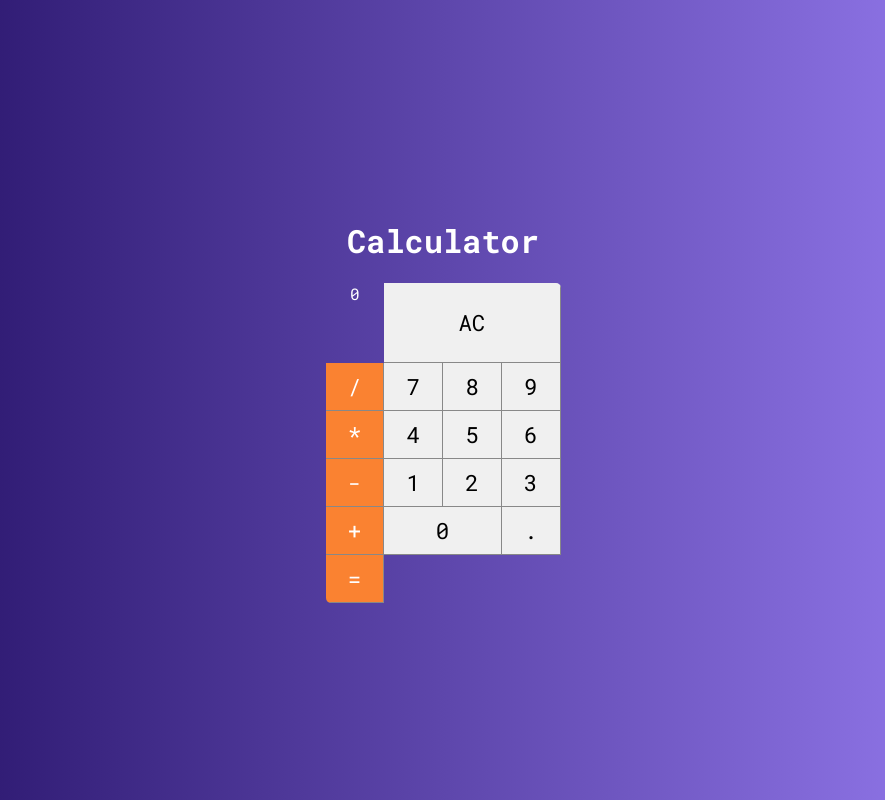
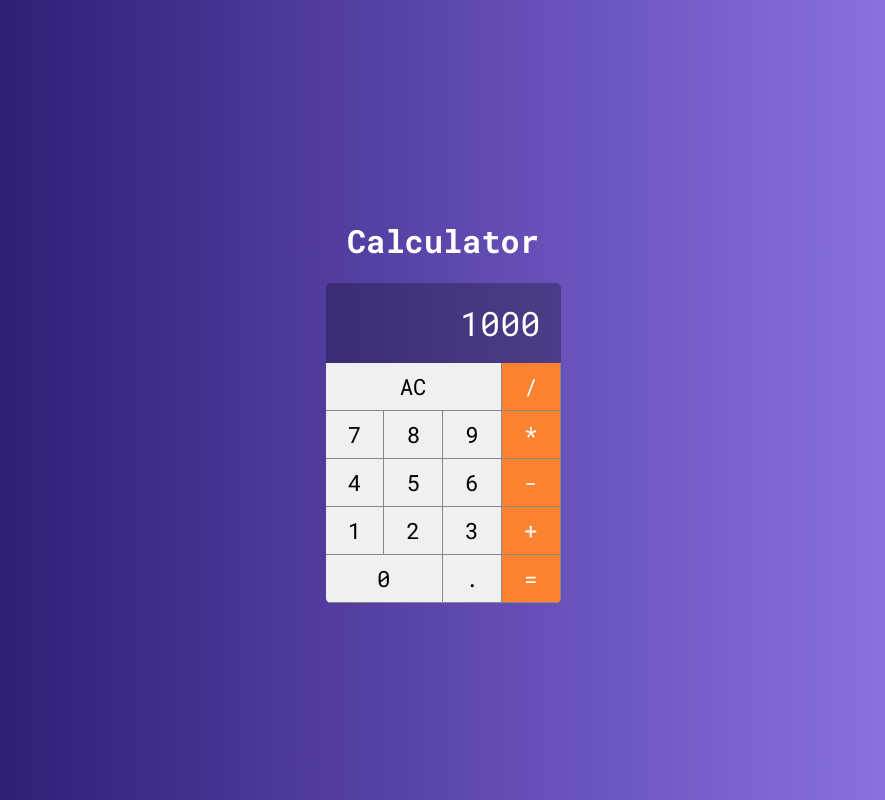
Before and after one commit to ecpieritz/calculator-vue, a Vue app: page / in a window 1280 px wide. Shown: the whole page, without its empty margins (197-1082 px from the left). Built offline with nearby package versions, Linux system fonts and the light colour scheme.

Commit message:
Added Style to Display

```diff
--- a/src/components/Display.vue
+++ b/src/components/Display.vue
@@ -1,15 +1,24 @@
 <template>
   <div class="display">
-    0
+    {{value}}
   </div>
 </template>
 
 <script>
 export default {
-
+  props: ['value']
 }
 </script>
 
 <style>
-
+  .display{
+    grid-column: span 4;
+    background-color: #0004;
+    display: flex;
+    align-items: center;
+    justify-content: flex-end;
+    padding: 20px;
+    font-size: 2.1em;
+    overflow: hidden;
+  }
 </style>
--- a/src/main/Calculator.vue
+++ b/src/main/Calculator.vue
@@ -1,6 +1,6 @@
 <template>
   <div class="calculator">
-    <Display/>
+    <Display value="1000"/>
     <Button label="AC" triple />
     <Button label="/" operation />
     <Button label="7" />
```
